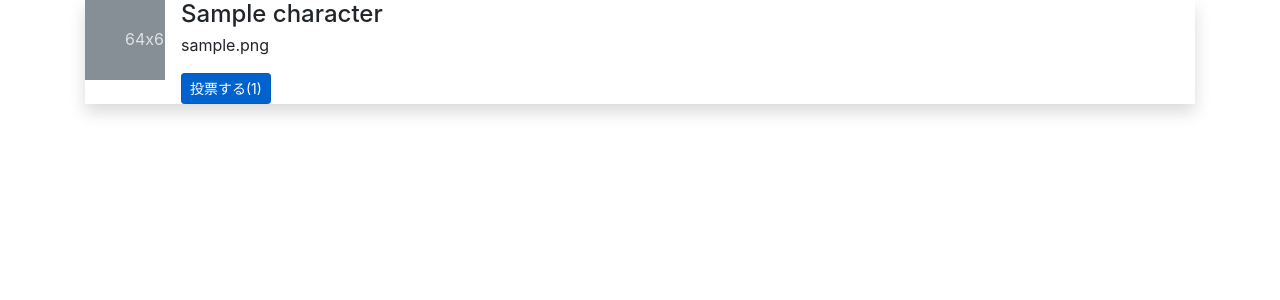
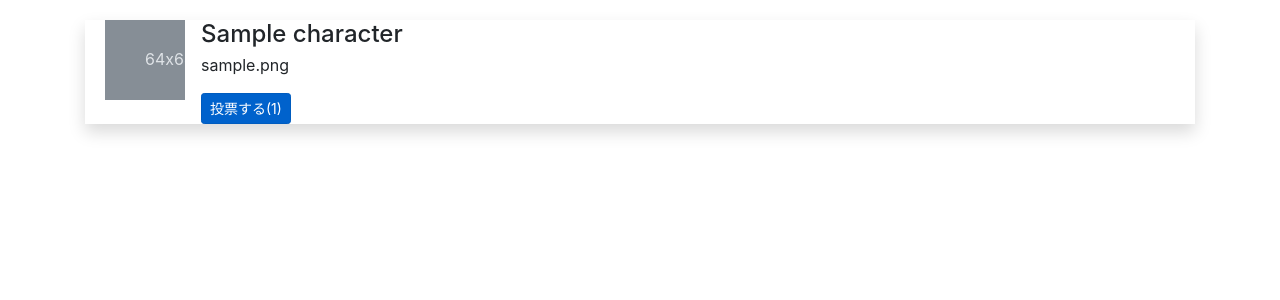
Before and after one commit to 1n2a3o4y5a/voting, a Django app: page /detail/1/ in a window 1280 px wide. Shown: the part 56-356 px from the top of the page. Run offline with Django 3.2, Linux system fonts and the light colour scheme; tables that the repository leaves empty hold one stand-in row (values such as "Sample post"); some libraries are stand-ins or nearby versions.

```diff
--- /dev/null
+++ b/src/static/ranking.css
@@ -0,0 +1,7 @@
+.row-20 {
+    margin: 20px;
+}
+
+.row-15 {
+    margin: 15px;
+}
--- a/src/templates/voting/ranking.html
+++ b/src/templates/voting/ranking.html
@@ -1,11 +1,14 @@
 {% extends "voting/base.html" %}
+{% load static %}
+{% block customcss %}
+<link rel="stylesheet" type="text/css" href="{% static 'ranking.css' %}">
+{% endblock customcss %}
 {% block content1 %}
 {% for i in voting %}
-
 <div class="container">
   <div class="shadow">
   <ul class="list-unstyled">
-      <li class="media">
+      <li class="media row-20">
         <svg class="bd-placeholder-img mr-3" width="80" height="80" xmlns="http://www.w3.org/2000/svg" preserveAspectRatio="xMidYMid slice" focusable="false" role="img" aria-label="Placeholder: 64x64"><title>Placeholder</title><rect width="100%" height="100%" fill="#868e96"/><text x="50%" y="50%" fill="#dee2e6" dy=".3em">64x64</text></svg>
         <div class="media-body">
           <h4 class="mt-0 mb-1">{{i.name}}</h5>
@@ -20,4 +23,4 @@
 </div>
 
 {% endfor %}
-{% endblock %}
+{% endblock content1 %}
```
Also changed, not shown: src/templates/accounts/login.html (+15 -2 lines).
